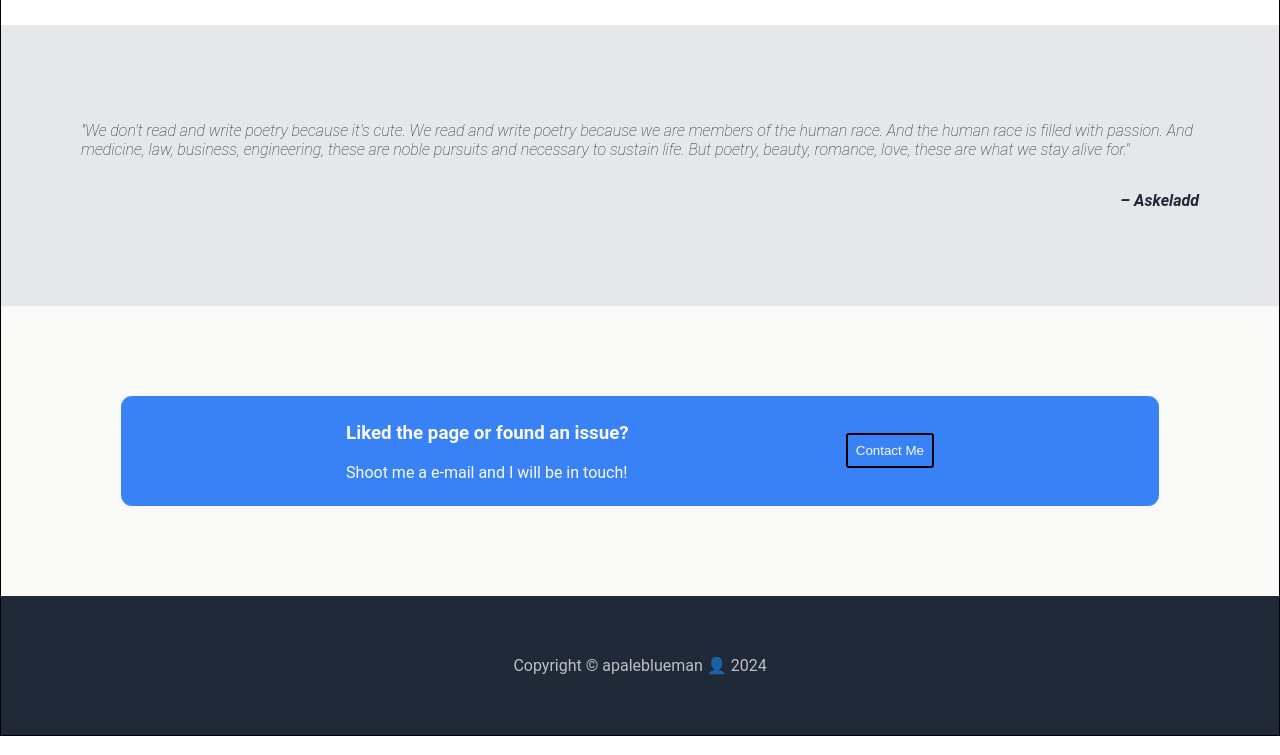
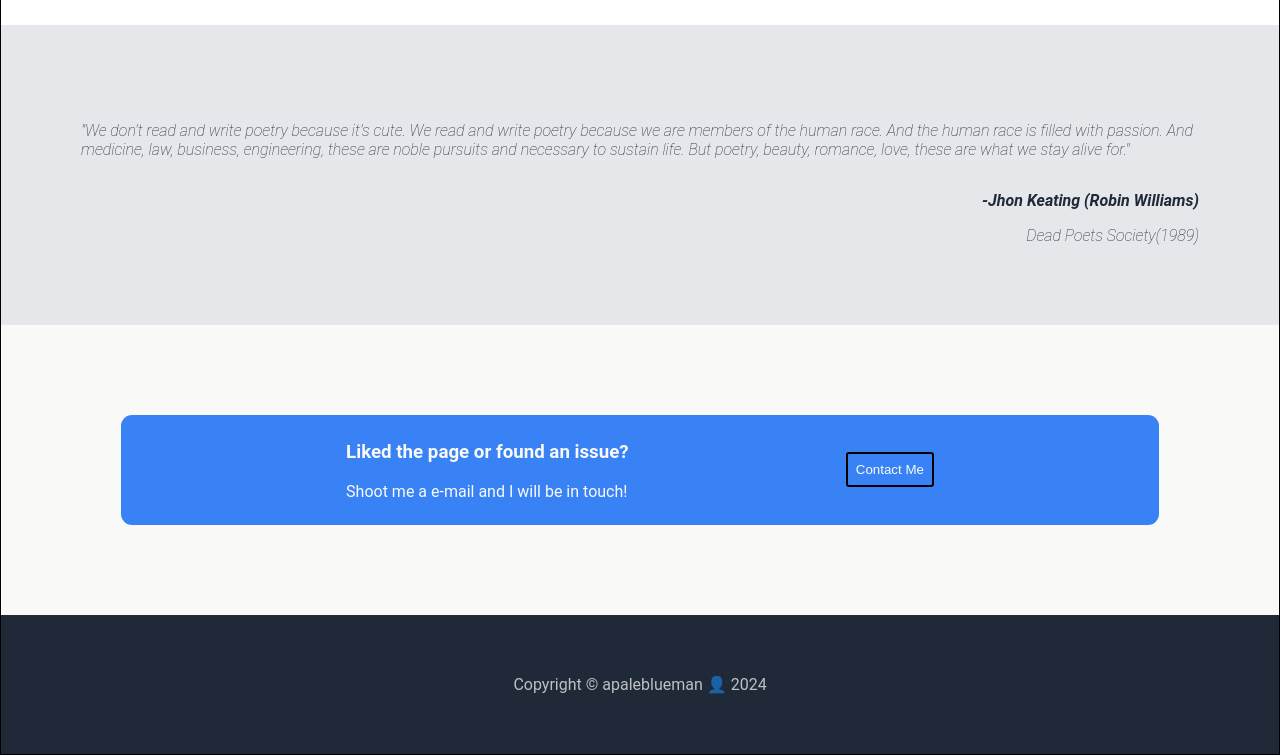
Before and after one commit to apaleblueman/project-landing-page, a plain HTML site: page index.html in a window 1280 px wide. Shown: the part 970-1725 px from the top of the page. Drawn offline with Linux system fonts and the light colour scheme.

Commit message:
Fix: Quote author name

```diff
--- a/index.html
+++ b/index.html
@@ -60,7 +60,8 @@
         And medicine, law, business, engineering, these are noble pursuits
         and necessary to sustain life.
         But poetry, beauty, romance, love, these are what we stay alive for."</p>
-        <p class="author"> – Askeladd</p>
+        <p class="author"> -Jhon Keating (Robin Williams)</p>
+        <span class="cation">Dead Poets Society(1989)</span>
     </div>
     <div class="outer-signup-container">
         <div class="sign-up-container">
```
